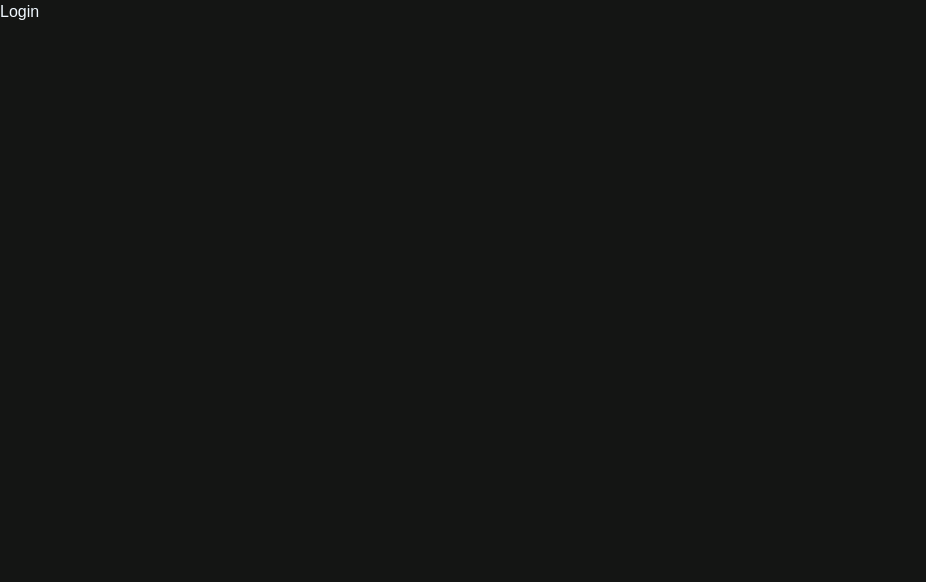
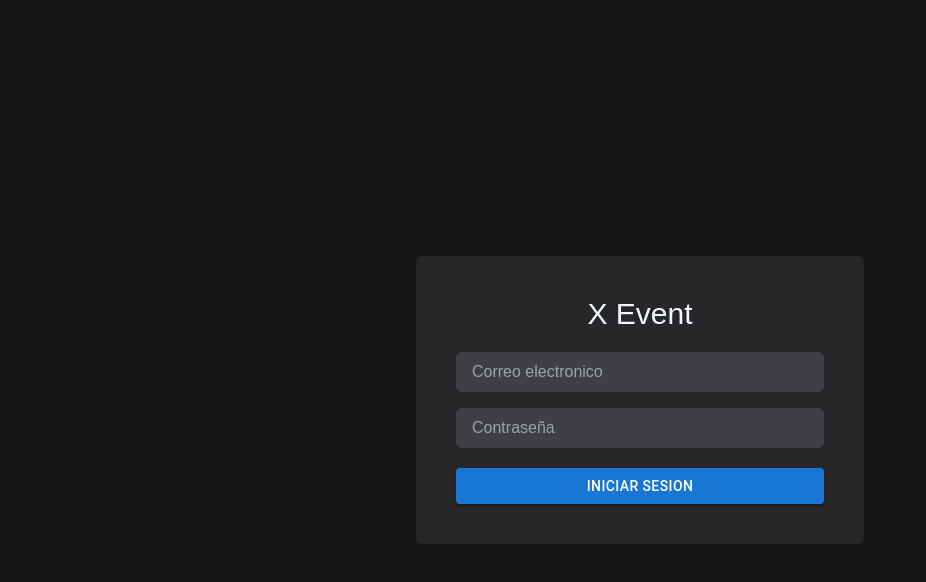
Before and after one commit to xjuanfran/X-event, a React (Vite) app: page /login in a window 1280 px wide. Shown: the top 582 px of the page, without its empty margins (0-926 px from the left). Built offline with nearby package versions, Linux system fonts and the light colour scheme.

Commit message:
Login form

```diff
--- a/src/components/FormComponent.jsx
+++ b/src/components/FormComponent.jsx
@@ -1,35 +1,111 @@
-import React from "react";
+import { PhotoCamera } from "@mui/icons-material";
+import { Button, IconButton, Stack, Typography } from "@mui/material";
+import React, { useState } from "react";
 import { useForm } from "react-hook-form";
 
-const FormComponent = ({ fields, onSubmit, showPhotoInput = true }) => {
+const FormComponent = ({
+  fields,
+  showPhotoInput = true,
+  showImage = true,
+  buttonName,
+}) => {
   const { register, handleSubmit } = useForm();
 
-  const path = window.location.pathname; // Use this for know what page is for example: /register for know how build the form
-  console.log(path);
+  const [img, setImg] = useState(null);
+
+  const onSubmit = handleSubmit(async (values) => {
+    console.log(values);
+  });
+
+  //"Generate a random image for the robohash API."
+  const namesImages = [
+    "Juan",
+    "Cristian",
+    "Nicolas",
+    "Pedro",
+    "Mariana",
+    "Liss",
+    "Nicol",
+  ];
+  const randomImages = Math.floor(Math.random() * namesImages.length);
+  const defaultImage = `https://robohash.org/${randomImages}`;
 
   return (
-    <section className="bg-zinc-800 max-w-md p-10 rounded-md my-2">
-      <h1>XEvent</h1>
+    <section className="flex h-[calc(100vh)] items-center justify-center">
+      <div className="bg-zinc-800 max-w-md p-10 rounded-md">
+        <span className="text-3xl flex items-center justify-center mb-3">
+          X Event
+        </span>
         <form onSubmit={handleSubmit(onSubmit)}>
           {fields.map((field, index) => (
             <input
               key={index}
               type={field.type}
+              placeholder={field.placeholder}
               {...register(field.name, { required: true })}
               className="w-full bg-zinc-700 text-white px-4 py-2 rounded-md my-2"
             />
           ))}
 
           {showPhotoInput && (
+            <Stack direction="row" alignItems="center" spacing={0}>
+              <Typography
+                sx={{ fontWeight: "medium", textAlign: "center", fontSize: 15 }}
+              >
+                Foto identificacion
+              </Typography>
+              <IconButton
+                color="inherit"
+                aria-label="upload picture"
+                component="label"
+              >
                 <input
+                  hidden
+                  accept="image/*"
                   type="file"
-            accept=".jpg, .jpeg, .png, .gif"
+                  name="photo"
                   {...register("photo", { required: true })}
                 />
+                <PhotoCamera />
+              </IconButton>
+            </Stack>
           )}
 
-        <button type="submit">Registrarse</button>
+          <div className="flex items-center justify-center mb-3">
+            {showImage &&
+              (img ? (
+                <img
+                  alt="Foto de perfil"
+                  style={{
+                    borderRadius: "100%",
+                    width: "1rem",
+                    height: "1rem",
+                  }}
+                  src={url}
+                />
+              ) : (
+                <img
+                  alt="Foto perfil predeterminada"
+                  style={{
+                    borderRadius: "100%",
+                    width: "8rem",
+                  }}
+                  src={defaultImage}
+                />
+              ))}
+          </div>
+
+          <Button
+            variant="contained"
+            type="submit"
+            style={{
+              width: "100%",
+            }}
+          >
+            {buttonName}
+          </Button>
         </form>
+      </div>
     </section>
   );
 };
--- a/src/pages/Login.jsx
+++ b/src/pages/Login.jsx
@@ -1,5 +1,22 @@
-export default function Login() {
+import FormComponent from "../components/FormComponent";
+
+const Login = () => {
+
+  const fields = [
+    { type: "email", name: "email", placeholder: "Correo electronico" },
+    { type: "password", name: "password", placeholder: "Contraseña" }
+  ];
+
+  const buttonLogin = 'Iniciar sesion'
+
   return (
-    <div>Login</div>
+    <FormComponent
+      fields={fields}
+      showPhotoInput={false}
+      showImage={false}
+      buttonName={buttonLogin}
+    />
   )
 }
+
+export default Login
--- a/src/pages/Register.jsx
+++ b/src/pages/Register.jsx
@@ -4,17 +4,20 @@ import FormComponent from '../components/FormComponent'
 const Register = () => {
 
   const fields = [
-    { type: "text", name: "name" },
-    { type: "email", name: "email" },
-    { type: "password", name: "password" },
-    { type: "password", name: "password_confirmation" },
+    { type: "text", name: "name", placeholder: "Nombre" },
+    { type: "text", name: "lastname", placeholder: "Apellido" },
+    { type: "email", name: "email", placeholder: "Correo electronico" },
+    { type: "password", name: "password", placeholder: "Contraseña" }
   ];
+
+  const buttonRegister = 'Registrarse'
 
   return (
     <FormComponent
       fields={fields}
-      onSubmit={(data) => console.log(data)}
       showPhotoInput={true}
+      showImage
+      buttonName={buttonRegister}
     />
   )
 }
```
Also changed, not shown: src/api/auth.js (added). Lines whose indentation alone changed are shown as unchanged.
